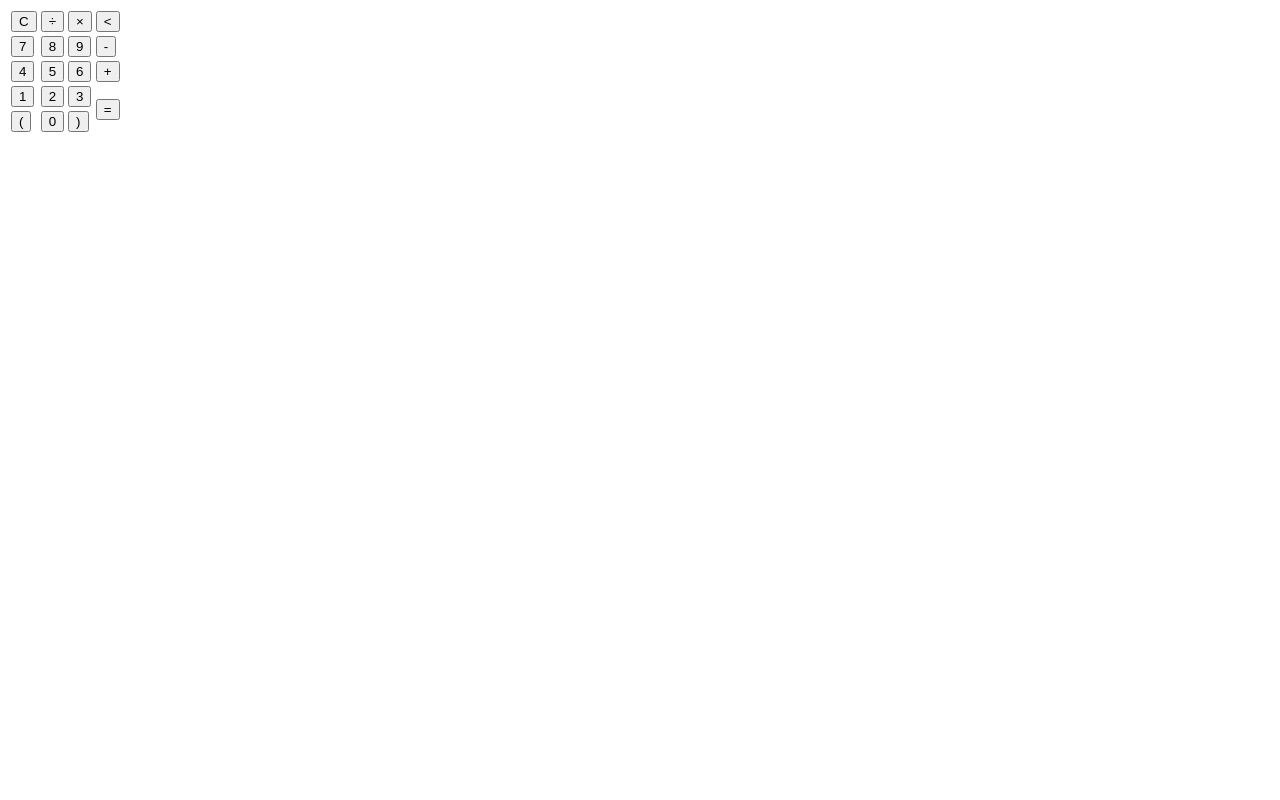
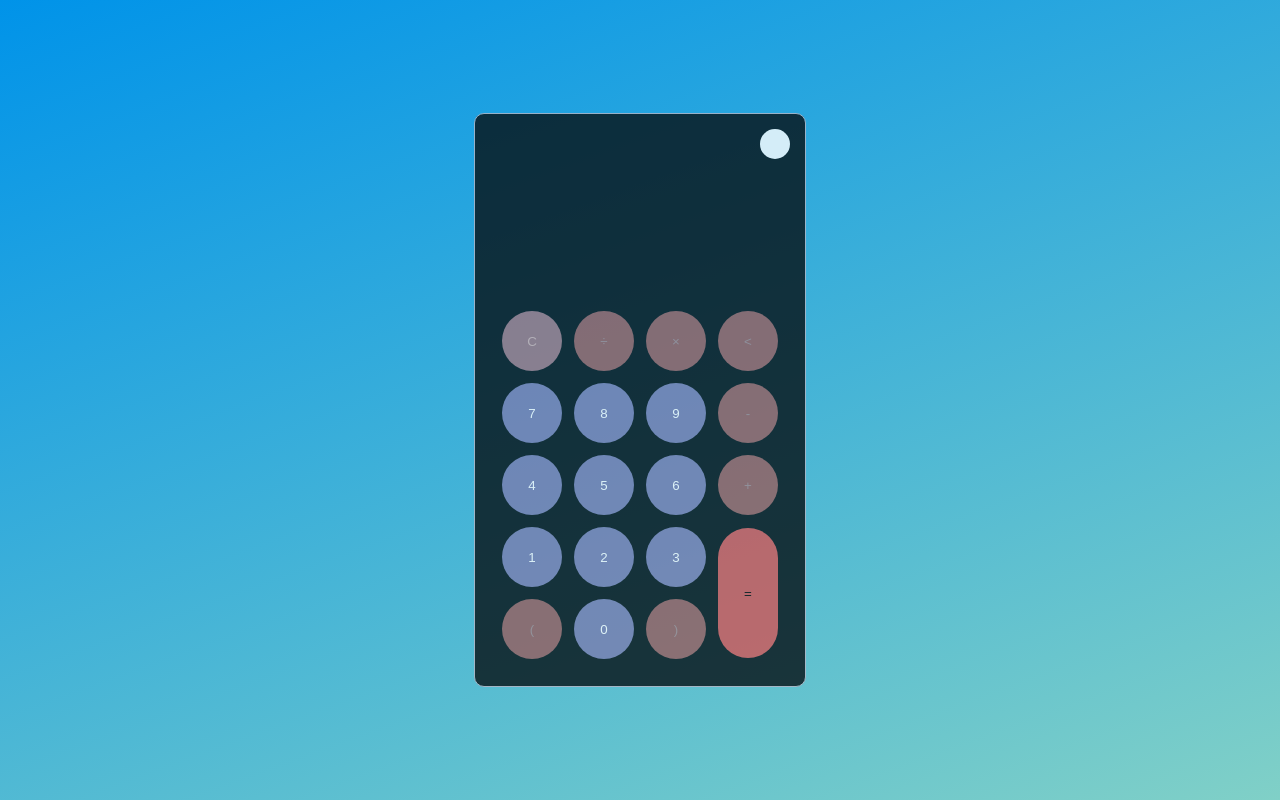
Before and after one commit to sarang1-coder/cloudvandana_java_asses, a plain HTML site: page calculator/index.html in a window 1280 px wide. Drawn offline with Linux system fonts and the light colour scheme.

Commit message:
adding sc

```diff
--- a/calculator/index.html
+++ b/calculator/index.html
@@ -11,7 +11,7 @@
     </head>
     <body>
         <div class="container">
-            <div class="calculator-dark">
+            <div class="calculator dark">
                 <div class="theme-toggler active">
                     <i class="toggler-icon"></i>
                 </div>
--- a/calculator/style.css
+++ b/calculator/style.css
@@ -0,0 +1,164 @@
+* {
+  padding: 0;
+  margin: 0;
+  box-sizing: border-box;
+  outline: 0;
+  transition: all 0.5s ease;
+}
+
+body {
+  font-family: sans-serif;
+}
+
+a {
+  text-decoration: none;
+  color: wheat;
+}
+
+body {
+  /* background: url('/assets/images/backGrnd_img.png'); */
+  background-color: #0093e9;
+  background-image: linear-gradient(160deg, #0093e9 0%, #80d0c7 100%);
+  opacity: 0.4;
+  background-size: cover;
+  opacity: 0.8;
+}
+
+.container {
+  height: 100vh;
+  width: 100vw;
+  display: grid;
+  place-items: center;
+}
+
+.calculator {
+  position: relative;
+  height: auto;
+  width: auto;
+  padding: 20px;
+  border-radius: 10px;
+  border: 1px solid rgb(181, 181, 196);
+  background-color: rgb(82, 76, 76);
+  box-shadow: 0 0 3opx rgb(217, 209, 209);
+}
+
+.theme-toggler {
+  position: absolute;
+  top: 30px;
+  right: 30px;
+  color: #fff;
+  cursor: pointer;
+  z-index: 1;
+}
+
+.theme-toggler.active {
+  color: #333;
+}
+
+.theme-toggler.active::before {
+  background-color: #fff;
+}
+
+.theme-toggler::before {
+  content: '';
+  height: 30px;
+  width: 30px;
+  position: absolute;
+  top: 50%;
+  transform: translate(-50%, -50%);
+  border-radius: 50%;
+  background-color: #333;
+  z-index: -1;
+}
+
+#display {
+  margin: 0 10px;
+  height: 150px;
+  width: auto;
+  max-width: 270px;
+  display: flex;
+  align-items: flex-end;
+  justify-content: flex-end;
+  font-size: 30px;
+  margin-bottom: 20px;
+  overflow-x: scroll;
+}
+
+#display::-webkit-scrollbar {
+  display: block;
+  height: 3px;
+}
+
+button {
+  height: 60px;
+  width: 60px;
+  border: 0;
+  border-radius: 50%;
+  margin: 5px;
+  cursor: pointer;
+  transition: all 200ms ease;
+}
+
+button:hover {
+  transform: scale(1.1);
+}
+
+button#equal {
+  border-radius: 130px;
+  height: 130px;
+}
+
+/* light theme */
+.calculator {
+  background-color: #b9b2b2;
+}
+
+.calculator #display {
+  color: #0a1e23;
+}
+
+.calculator button#clear {
+  background-color: rgb(231, 186, 221);
+  color: rgb(193, 109, 123);
+}
+
+.calculator button.btn-number {
+  background-color: #c3eaff;
+  color: #000;
+}
+
+.calculator button.btn-operator {
+  background-color: #bd8cbc;
+}
+
+.calculator.dark button.btn-equal {
+  background-color: rgb(219, 69, 69);
+}
+
+/* dark theme  */
+.calculator.dark {
+  background-color: #071115;
+}
+
+.calculator.dark #display {
+  color: #f8fafd;
+}
+
+.calculator.dark button#clear {
+  background-color: #9c747e;
+  color: rgb(209, 176, 176);
+}
+
+.calculator.dark button.btn-number {
+  background-color: rgb(122, 125, 175);
+  color: white;
+}
+
+.calculator.dark button.btn-operator {
+  background-color: rgb(150, 93, 93);
+  color: rgb(163, 137, 142);
+}
+
+.calculator.dark button.btn-equal {
+  background-color: rgb(208, 86, 86);
+}
```
Also changed, not shown: calculator/assets/images/backGrnd_img.png (added).
